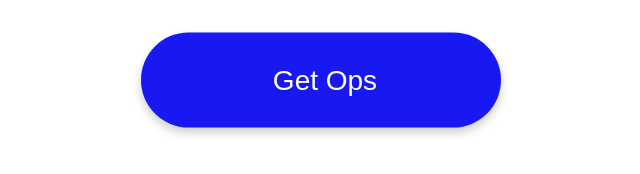
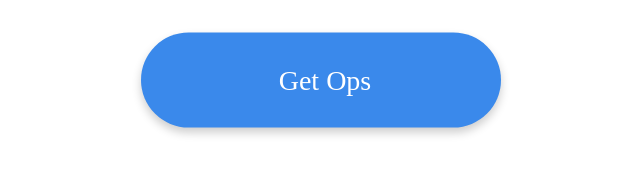
Before and after one commit to bownsternps/ButtonWithProgressBar, a plain HTML site: page index.html in a window 1280 px wide. Shown: the whole page, without its empty margins (319-959 px from the left). Drawn offline with Linux system fonts and the light colour scheme.

Commit message:
changing colors

```diff
--- a/style.css
+++ b/style.css
@@ -2,7 +2,8 @@
   margin: 0;
   padding: 0;
   box-sizing: border-box;
-  font-family: 'Poppins',sans-serif;
+  font-family: 'Font Awesome 5 Free','Poppins',sans-serif,SAP-icons,
+  /* ; font-weight: 900; */
 }
 h2{text-align:center}
 a{text-decoration:none}
@@ -13,7 +14,7 @@ a{text-decoration:none}
   transform: translate(-50%, -50%);
   height: 95px;
   width: 360px;
-  background: #1818f2;
+  background: #3A89EB;
   border-radius: 55px;
   cursor: pointer;
   box-shadow: 0 5px 10px rgba(0,0,0,0.2);
@@ -31,7 +32,7 @@ a{text-decoration:none}
   left: -100%;
   height: 100%;
   width: 100%;
-  background: #fa237d;
+  background: #11c62c;
   border-radius: 55px;
   transition: all 6s ease-in-out;
 }
```
